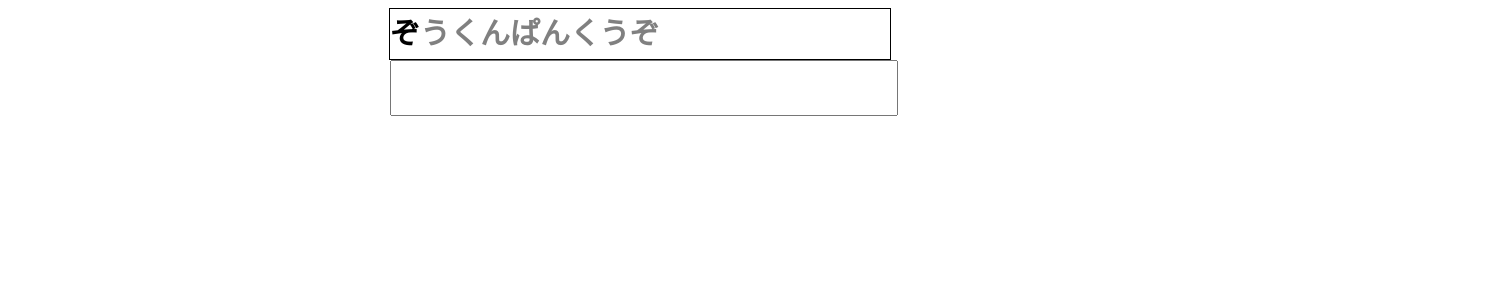
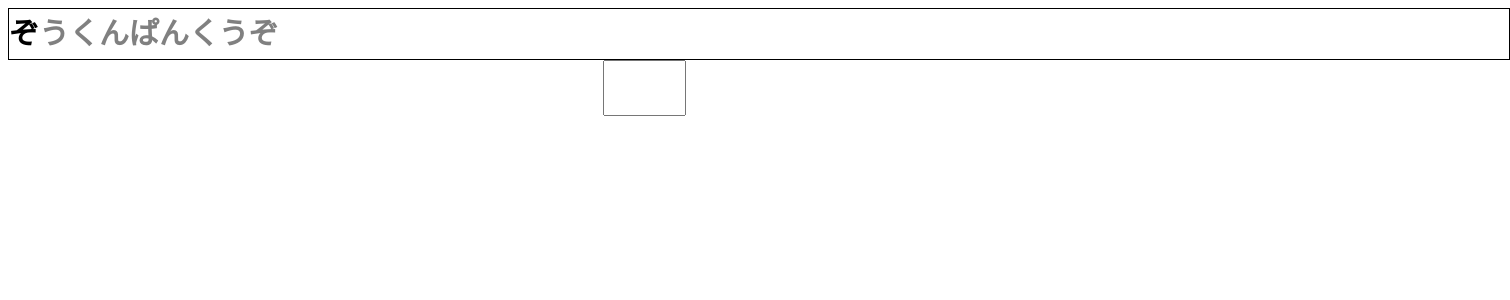
Before and after one commit to Stratofish/kanatype, an Angular app: page / in a window 1280 px wide. Shown: the top 300 px of the page, 1510 px wide, since content can reach past the window. Built offline with nearby package versions, Linux system fonts and the light colour scheme.

Commit message:
Added current glyph display in red if incorrect.

```diff
--- a/src/app/typing/typing-input/typing-input.component.css
+++ b/src/app/typing/typing-input/typing-input.component.css
@@ -1,5 +1,5 @@
 .main-input-container {
-  width: 500px;
+  width: 75px;
   margin: 0 auto;
 }
 
@@ -9,5 +9,9 @@
   font-size: 30px;
   color: black;
   height: 50px;
-  width: 500px;
+  width: 75px;
 }
+
+.bad-glyph {
+  color: red;
+}
--- a/src/app/typing/typing-input/typing-input.component.html
+++ b/src/app/typing/typing-input/typing-input.component.html
@@ -1,4 +1,4 @@
 <div class="main-input-container">
-  <input type="text" [(ngModel)]="char" (keypress)="onChange($event)" class="main-input">
-  {{ char }}
+  <input type="text" [(ngModel)]="char" (keypress)="onKeypress($event)" (input)="onChange($event)" class="main-input">
+  <span class="bad-glyph">{{typed}}</span>
 </div>
--- a/src/app/typing/typing-input/typing-input.component.ts
+++ b/src/app/typing/typing-input/typing-input.component.ts
@@ -9,11 +9,12 @@ import {TypingService} from "../typing-service.service";
 export class TypingInputComponent implements OnInit {
 
   public char: string = '';
+  public typed: string = '';
 
   constructor(protected service: TypingService) { }
 
   @Input()
-  public onChange($event) {
+  public onKeypress($event) {
     let glyph = this.service.getChar(this.char + $event.key);
     if ((glyph !== '') &&
       (this.service.checkChar(glyph)))
@@ -21,12 +22,18 @@ export class TypingInputComponent implements OnInit {
       this.char = '';
     } else {
       this.char += $event.key;
+      this.typed = glyph;
     }
     $event.preventDefault();
     $event.stopPropagation();
   }
 
+  @Input()
+  public onChange($event) {
+    let glyph = this.service.getChar(this.char);
+    this.typed = glyph;
+  }
+
   ngOnInit(): void {
   }
-
 }
--- a/src/app/typing/typing-output/typing-output.component.css
+++ b/src/app/typing/typing-output/typing-output.component.css
@@ -4,7 +4,7 @@
   font-size: 30px;
   color: black;
   height: 50px;
-  width: 500px;
+  width: 1500px;
   margin: 0 auto;
   border: 1px black solid;
 }
--- a/src/app/typing/typing-output/typing-output.component.ts
+++ b/src/app/typing/typing-output/typing-output.component.ts
@@ -24,10 +24,7 @@ export class TypingOutputComponent implements OnInit {
   }
 
   public onPhraseUpdate($event: ProgressUpdateModel) {
-    console.log('update', $event.completed);
-
     this.phraseCompleted = $event.completed;//completed;
-    console.log(this.phraseCompleted);
     this.phraseCurrentGlyph = $event.currentGlyph;
     this.phraseTodo = $event.todo;
   }
--- a/src/app/typing/typing-service.service.ts
+++ b/src/app/typing/typing-service.service.ts
@@ -110,8 +110,6 @@ export class TypingService {
     let pos = this.currentPhrase.progress.length;
     if (this.currentPhrase.phrase.substring(pos, pos+1) === char) {
       this.currentPhrase.progress += char;
-
-      console.log('Emitting');
       this.typingUpdateSource.next(new ProgressUpdateModel(this.currentPhrase.progress, this.currentPhrase.phrase.substr(this.currentPhrase.progress.length, 1), this.currentPhrase.phrase.substr(this.currentPhrase.progress.length+1)));
 
       return true;
```
